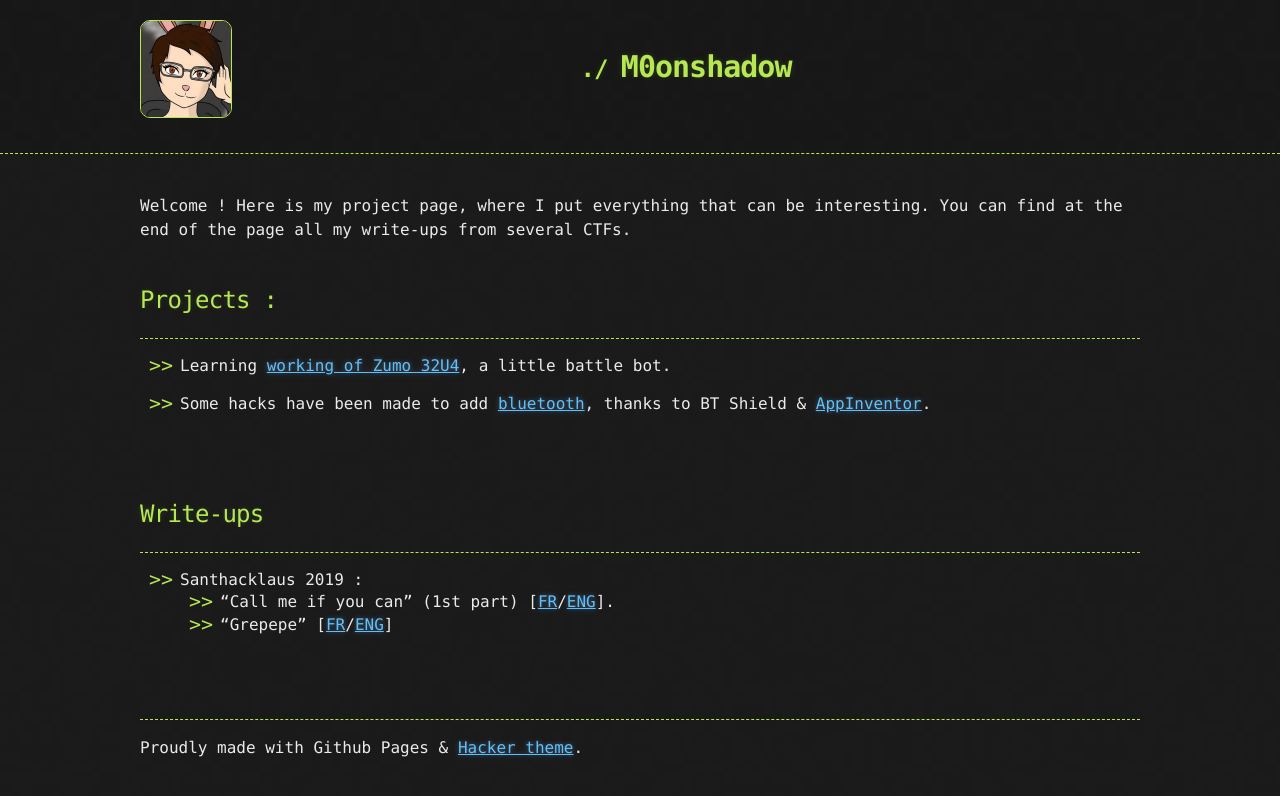
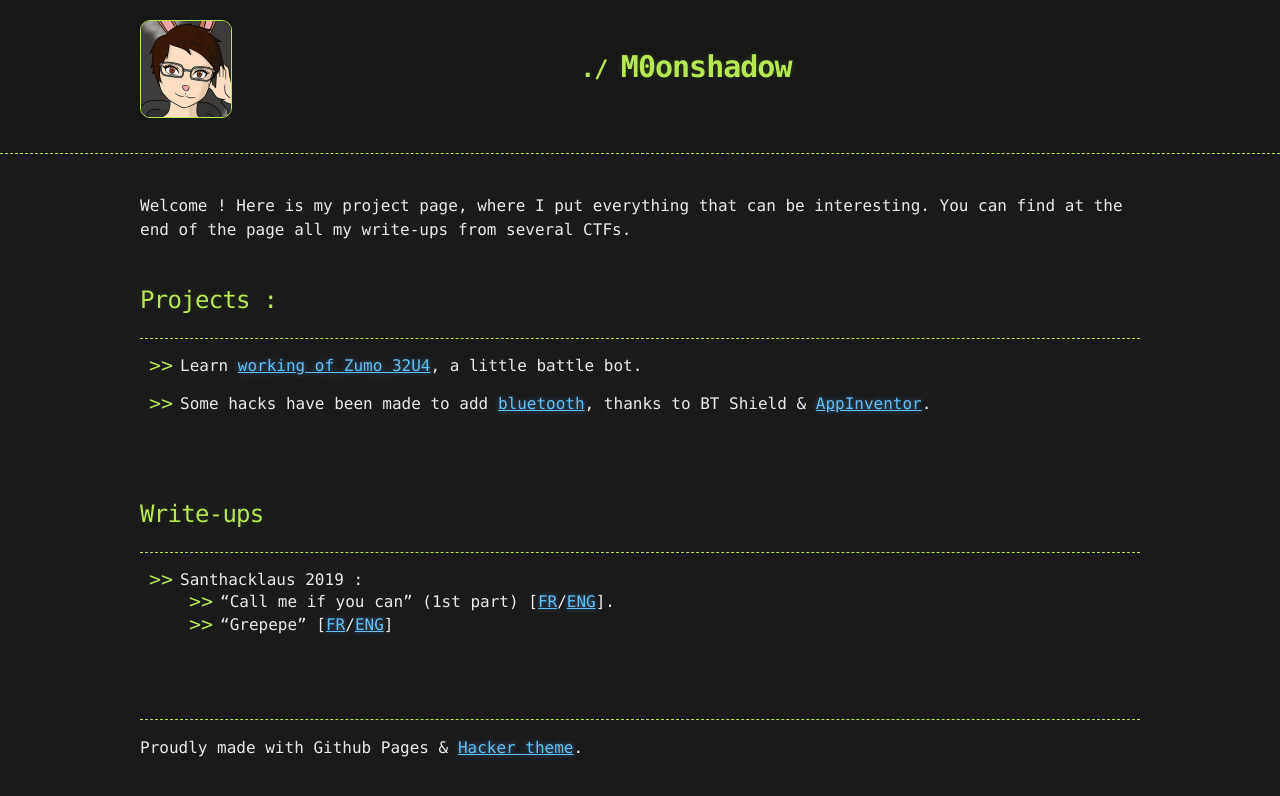
Before and after one commit to M0onshadow/M0onshadow.github.io, a Jekyll site: the page built from index.md, in a window 1280 px wide. Shown: the top 796 px of the page. Built offline with Jekyll 4.4.1, drawn with Linux system fonts in a browser that asks for light colours; the repository's description, which GitHub fills in, is left out.

Commit message:
Update index.md

```diff
--- a/index.md
+++ b/index.md
@@ -9,7 +9,7 @@ Welcome ! Here is my project page, where I put everything that can be interestin
 
 * * *
 
-- Learning [working of Zumo 32U4](https://github.com/M0onshadow/zumo32u4/tree/master/first_tests), a little battle bot.
+- Learn [working of Zumo 32U4](https://github.com/M0onshadow/zumo32u4/tree/master/first_tests), a little battle bot.
 
 - Some hacks have been made to add [bluetooth](https://github.com/M0onshadow/zumo32u4/tree/master/bluetooth), thanks to BT Shield & [AppInventor](https://appinventor.mit.edu).
 
```
